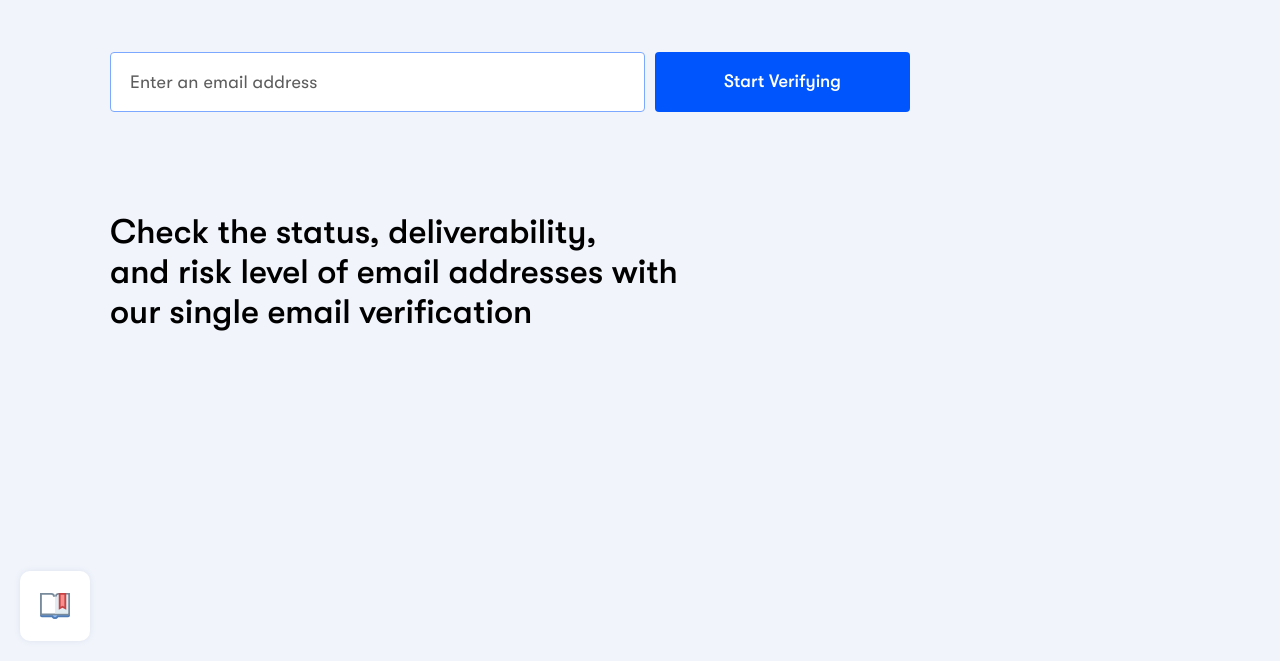
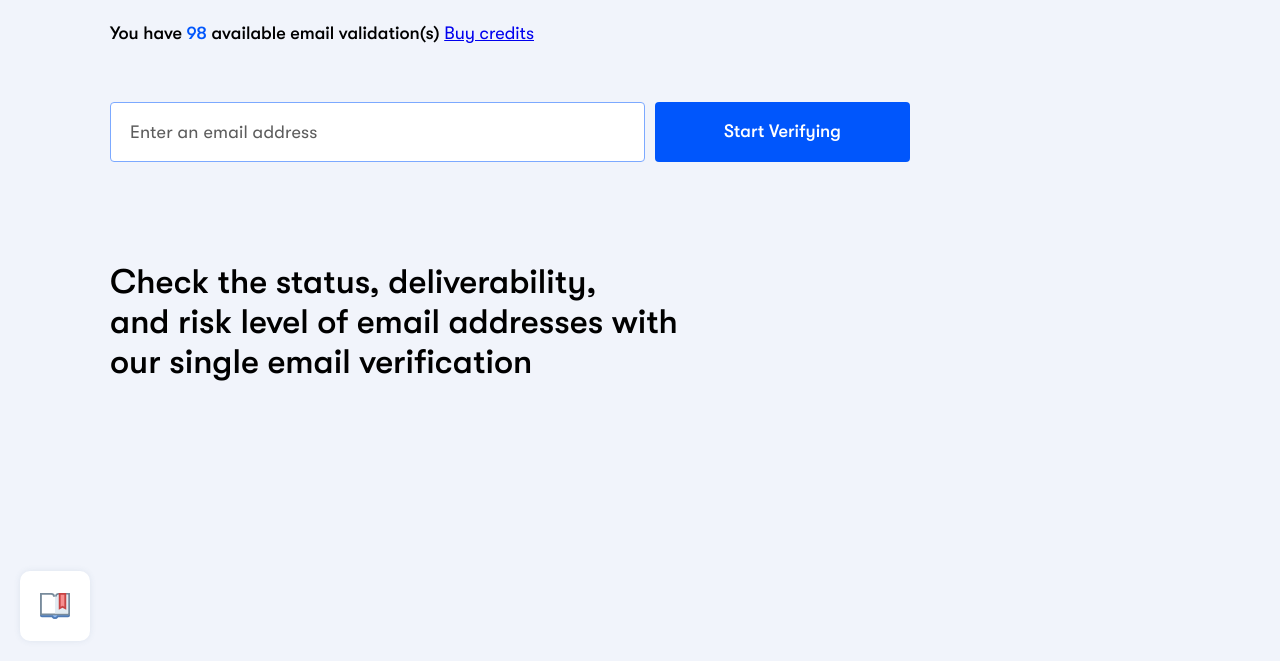
Before and after one commit to MrHidalgo/EM, a website: page dest/single-verification-1.html in a window 1280 px wide. Shown: the part 139-800 px from the top of the page. Drawn offline with nearby package versions, Linux system fonts and the light colour scheme.

Commit message:
Single Verification - full adaptive.

```diff
--- a/src/scss/_components/single-verification/_single-verification.scss
+++ b/src/scss/_components/single-verification/_single-verification.scss
@@ -1,6 +1,15 @@
 // SECTION :: START
 
 .single-verification {
+	@include adaptive(1439) {
+		padding-top: 50px;
+	}
+	@include adaptive(767) {
+		padding-top: 50px;
+		padding-left: 25px;
+		padding-right: 25px;
+	}
+
 	&.single-verification--main {}
 	&.single-verification--done {
 		.single-verification__info {
@@ -42,10 +51,16 @@
 
 		&-header {
 			padding-bottom: 55px;
+			@include adaptive(767) {
+				padding-bottom: 40px;
+			}
 
 			p {
 				font-weight: 500;
 				font-size: 18px;
+				@include adaptive(767) {
+					font-size: 14px;
+				}
 
 				span {
 					color: #0056fc;
@@ -53,12 +68,18 @@
 
 				a {
 					font-weight: 400;
+					@include adaptive(767) {
+						display: block;
+					}
 				}
 			}
 		}
 
 		&-footer {
 			padding-top: 100px;
+			@include adaptive(767) {
+				padding-top: 45px;
+			}
 		}
 	}
 
@@ -68,12 +89,18 @@
 		justify-content: space-between;
 		width: 100%;
 		max-width: 800px;
+		@include adaptive(767) {
+			flex-direction: column;
+		}
 
 		.c-btn {
 			width: 100%;
 
 			&__wrapper {
 				min-width: 255px;
+				@include adaptive(767) {
+					width: 100%;
+				}
 			}
 		}
 	}
@@ -83,6 +110,13 @@
 		font-size: 34px;
 		line-height: 40px;
 		color: #000;
+		@include adaptive(1279) {
+			font-size: 30px;
+		}
+		@include adaptive(767) {
+			font-size: 24px;
+			line-height: 30px;
+		}
 	}
 
 	&__info {
@@ -92,6 +126,9 @@
 		> div {
 			&:nth-of-type(1) {
 				width: 100px;
+				@include adaptive(767) {
+					width: 55px;
+				}
 			}
 			&:nth-of-type(2) {
 				flex: 1;
@@ -104,12 +141,22 @@
 			display: block;
 			max-width: 100%;
 			height: auto;
+			@include adaptive(767) {
+				max-width: 40px;
+			}
 		}
 
 		p {
 			font-size: 34px;
 			line-height: 40px;
 			color: #000;
+			@include adaptive(1279) {
+				font-size: 30px;
+			}
+			@include adaptive(767) {
+				font-size: 16px;
+				line-height: 19px;
+			}
 
 			strong {
 				font-weight: 700;
@@ -127,6 +174,9 @@
 					left: 0;
 					width: 100%;
 					height: 4px;
+					@include adaptive(767) {
+						top: calc(100% - 6px);
+					}
 				}
 			}
 		}
@@ -146,12 +196,24 @@
 			padding-bottom: 20px;
 			font-weight: 500;
 			font-size: 18px;
+			@include adaptive(767) {
+				width: 100%;
+				font-size: 13px;
+				padding-bottom: 15px;
+				padding-left: 20px !important;
+			}
 
 			&:nth-of-type(odd) {
 				padding-right: 15px;
+				@include adaptive(767) {
+					padding-right: 0;
+				}
 			}
 			&:nth-of-type(even) {
 				padding-left: 15px;
+				@include adaptive(767) {
+					padding-left: 0;
+				}
 			}
 
 			> div {
@@ -171,6 +233,9 @@
 				&:nth-of-type(2) {
 					padding-left: 15px;
 					color: #000;
+					@include adaptive(767) {
+						text-align: right;
+					}
 				}
 			}
 		}
@@ -187,12 +252,19 @@
 			font-size: 24px;
 			letter-spacing: 0.01em;
 			color: #000;
+			@include adaptive(767) {
+				font-size: 14px;
+			}
 		}
 	}
 
 	.c-form {
 		&__field {
 			width: calc(100% - 265px);
+			@include adaptive(767) {
+				width: 100%;
+				margin-bottom: 25px;
+			}
 		}
 	}
 }
```
Also changed, not shown: src/index.yaml (+4 -4 lines), dest/css/app.css, 1 other file.
